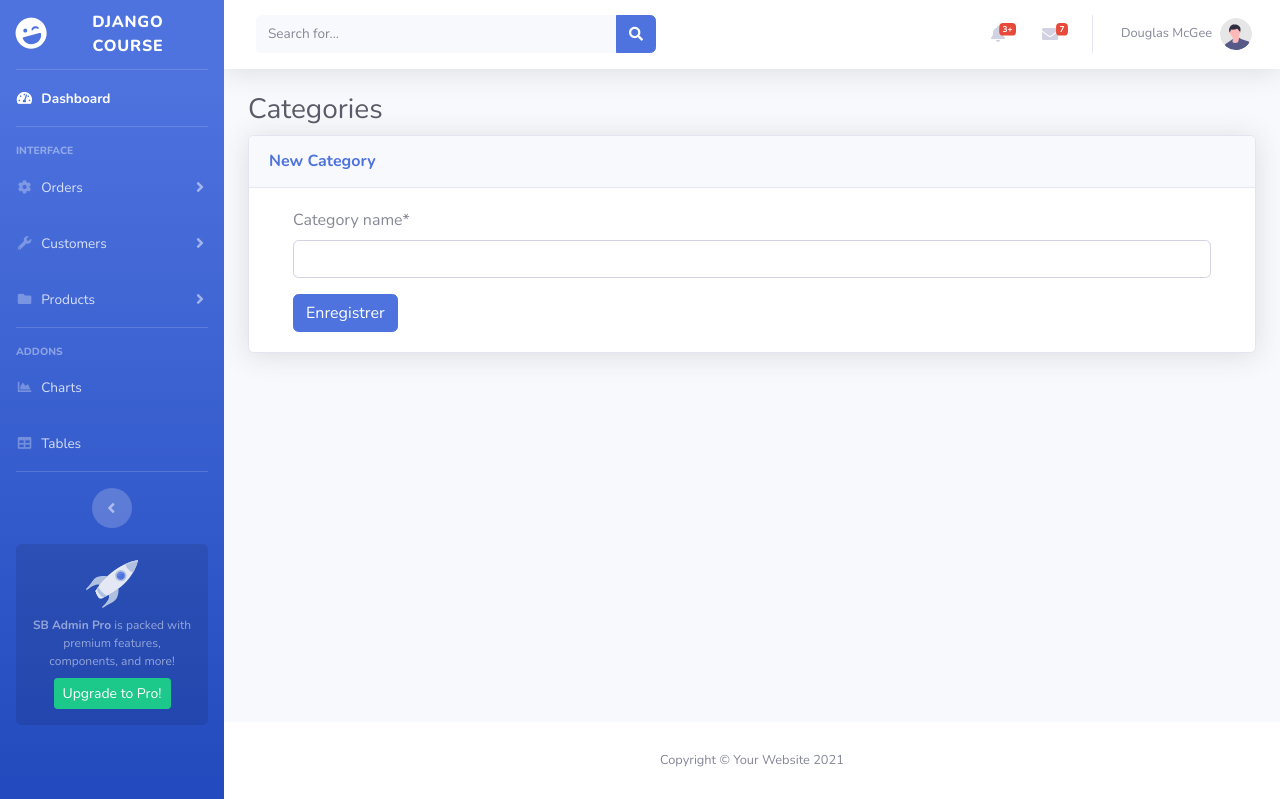
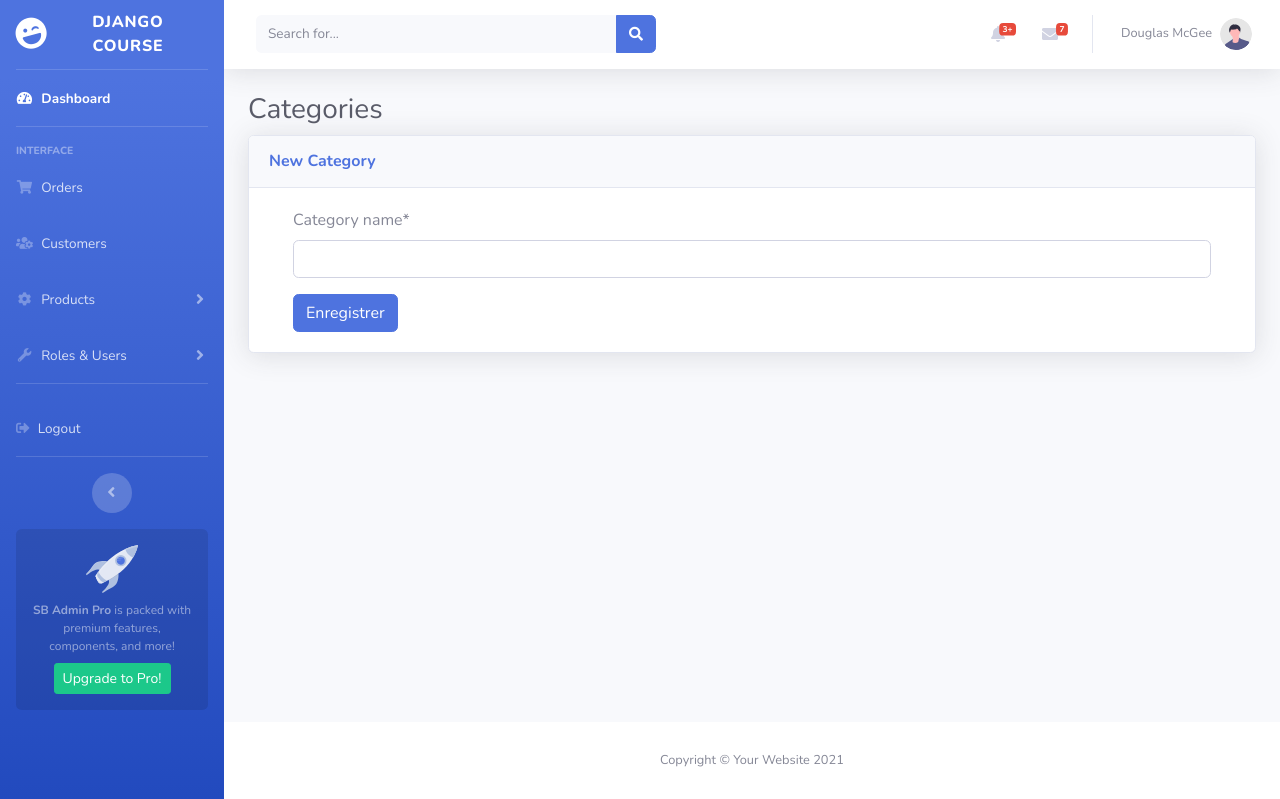
Before and after one commit to oseentakirutimana/django_cours, a Django app: page /categories/create in a window 1280 px wide. Shown: the part 25-824 px from the top of the page. Run offline with Django 4.2, Linux system fonts and the light colour scheme; tables that the repository leaves empty hold one stand-in row (Sample ...); some libraries are stand-ins or nearby versions.

Commit message:
changement

```diff
--- a/app/templates/app/partials/sidebar.html
+++ b/app/templates/app/partials/sidebar.html
@@ -25,14 +25,31 @@
     <div class="sidebar-heading">
         Interface
     </div>
-
+<!-- Nav Item - Tables -->
+    <li class="nav-item">
+        <a class="nav-link" href="{% url 'orders_index' %}">
+            <i class="fas fa-fw fa-shopping-cart"></i>
+            <span>Orders</span></a>
+    </li>
+    <!-- Nav Item - Tables -->
+    <li class="nav-item">
+        <a class="nav-link" href="{% url 'customers_index' %}">
+            <i class="fas fa-fw fa-users-cog"></i>
+            <span>Customers</span></a>
+    </li>
     <!-- Nav Item - Pages Collapse Menu -->
     <li class="nav-item">
         <a class="nav-link collapsed" href="#" data-toggle="collapse" data-target="#collapseTwo"
             aria-expanded="true" aria-controls="collapseTwo">
             <i class="fas fa-fw fa-cog"></i>
-            <span>Orders</span>
+            <span>Products</span>
         </a>
+        <div id="collapseTwo" class="collapse" aria-labelledby="headingTwo" data-parent="#accordionSidebar">
+            <div class="bg-white py-2 collapse-inner rounded">
+                <a class="collapse-item" href="{% url 'products_index' %}">All products</a>
+                <a class="collapse-item" href="{% url 'categories_index' %}">Categories</a>
+            </div>
+        </div>
     </li>
 
     <!-- Nav Item - Utilities Collapse Menu -->
@@ -40,28 +57,13 @@
         <a class="nav-link collapsed" href="#" data-toggle="collapse" data-target="#collapseUtilities"
             aria-expanded="true" aria-controls="collapseUtilities">
             <i class="fas fa-fw fa-wrench"></i>
-            <span>Customers</span>
+            <span>Roles & Users</span>
         </a>
         <div id="collapseUtilities" class="collapse" aria-labelledby="headingUtilities"
             data-parent="#accordionSidebar">
             <div class="bg-white py-2 collapse-inner rounded">
-                <h6 class="collapse-header">Custom component:</h6>
-                <a class="collapse-item" href="utilities-color.html">all customers</a>
-            </div>
-        </div>
-    </li>
-
-    <li class="nav-item">
-        <a class="nav-link collapsed" href="#" data-toggle="collapse" data-target="#collapsePages"
-            aria-expanded="true" aria-controls="collapsePages">
-            <i class="fas fa-fw fa-folder"></i>
-            <span>Products</span>
-        </a>
-        <div id="collapsePages" class="collapse" aria-labelledby="headingPages" data-parent="#accordionSidebar">
-            <div class="bg-white py-2 collapse-inner rounded">
-                <h6 class="collapse-header">Products compoment:</h6>
-                <a class="collapse-item" href="#">all products</a>
-                <a class="collapse-item" href="{% url 'categories_index' %}">Categories</a>
+                <a class="collapse-item" href="#">Users</a>
+                <a class="collapse-item" href="#">Roles</a>
             </div>
         </div>
     </li>
@@ -69,26 +71,11 @@
     <!-- Divider -->
     <hr class="sidebar-divider">
 
-    <!-- Heading -->
-    <div class="sidebar-heading">
-        Addons
-    </div>
-
-    <!-- Nav Item - Pages Collapse Menu -->
-
-
-    <!-- Nav Item - Charts -->
-    <li class="nav-item">
-        <a class="nav-link" href="charts.html">
-            <i class="fas fa-fw fa-chart-area"></i>
-            <span>Charts</span></a>
-    </li>
-
     <!-- Nav Item - Tables -->
     <li class="nav-item">
         <a class="nav-link" href="tables.html">
-            <i class="fas fa-fw fa-table"></i>
-            <span>Tables</span></a>
+            <i class="fas fa-sign-out-alt"></i>
+            <span>Logout</span></a>
     </li>
 
     <!-- Divider -->
@@ -98,12 +85,14 @@
     <div class="text-center d-none d-md-inline">
         <button class="rounded-circle border-0" id="sidebarToggle"></button>
     </div>
-
+    {% load static %}
     <!-- Sidebar Message -->
     <div class="sidebar-card d-none d-lg-flex">
-        <img class="sidebar-card-illustration mb-2" src="img/undraw_rocket.svg" alt="...">
-        <p class="text-center mb-2"><strong>SB Admin Pro</strong> is packed with premium features, components, and more!</p>
-        <a class="btn btn-success btn-sm" href="https://startbootstrap.com/theme/sb-admin-pro">Upgrade to Pro!</a>
+        <img class="sidebar-card-illustration mb-2" src="{% static 'app/img/undraw_rocket.svg' %}" alt="...">
+        <p class="text-center mb-2"><strong>SB Admin Pro</strong> is packed with premium features, components,
+            and more!</p>
+        <a class="btn btn-success btn-sm" href="https://startbootstrap.com/theme/sb-admin-pro">Upgrade to
+            Pro!</a>
     </div>
 
 </ul>
```
Also changed, not shown: other parts of app/templates/app/partials/sidebar.html (+3 -3 lines).
